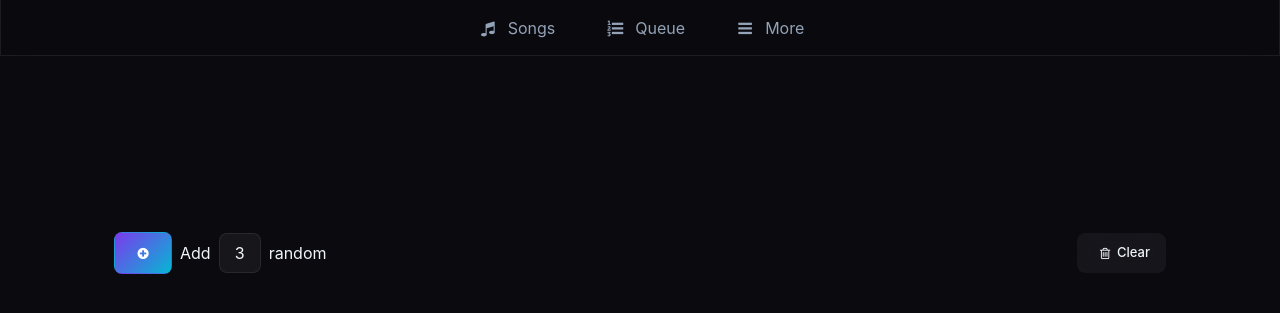
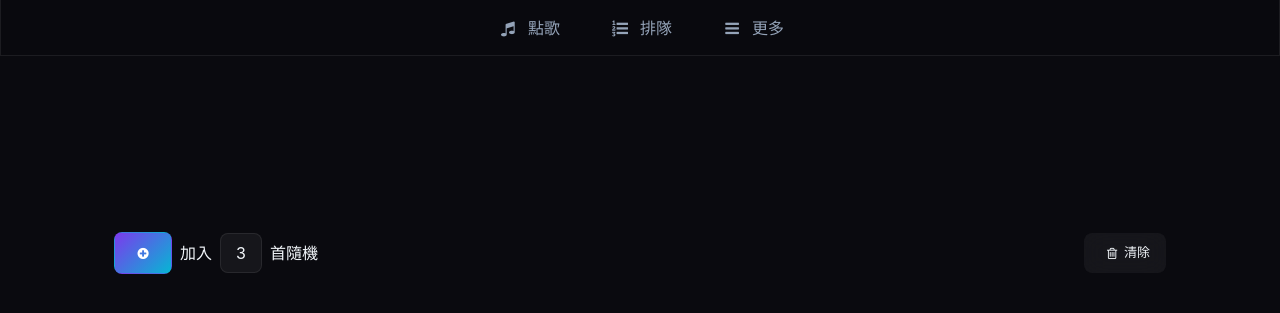
Before and after one commit to victor3359/AloeberryHome-KTV-System, a Python web app: template pikaraoke/templates/queueview.html in a window 1280 px wide. Shown: the top 313 px of the page. Run offline with Jinja, Linux system fonts and the light colour scheme; the template is opened without the code that fills it: most values are stand-ins (such as "Sample title", 1, 10 or a date in 2020); data that the repository does not hold is empty; some libraries are stand-ins or nearby versions.

Commit message:
style: full Chinese UI — all buttons, labels, notifications
Tab bar: 點歌 / 排隊 / 更多
Queue: 播放清單是空的、去點歌、插播、上移、下移、移除、重唱、暫停、切歌
       加入N首隨機、清除、等待下載、下載錯誤、音量、升降Key
Songs: 本地歌庫、加入排隊、搜尋YouTube中...、需下載
       全部/中文/日文/韓文/英文/最新/新歌/清除
Notifications: 已下載、正在處理音訊、切換為原唱/伴奏、調整音調

Co-Authored-By: Claude Opus 4.6 (1M context) <noreply@anthropic.com>

```diff
--- a/pikaraoke/karaoke.py
+++ b/pikaraoke/karaoke.py
@@ -296,9 +296,9 @@ class Karaoke:
         # Capture current position for seamless resume
         position = self.playback_controller.now_playing_position or 0
 
-        mode_labels = {"original": "Original", "instrumental": "Karaoke", "guide": "Guide Vocal"}
+        mode_labels = {"original": "原唱", "instrumental": "伴奏"}
         label = mode_labels.get(audio_mode, audio_mode)
-        self.log_and_send(_("Audio: %s") % label)
+        self.log_and_send(_("切換為：%s") % label)
         self.queue_manager.enqueue(
             filename, user, semitones, True, audio_mode=audio_mode, start_position=position
         )
@@ -470,7 +470,7 @@ class Karaoke:
             return
         position = self.playback_controller.now_playing_position or 0
         audio_mode = self.playback_controller.now_playing_audio_mode
-        self.log_and_send(_("Transposing by %s semitones: %s") % (semitones, now_playing))
+        self.log_and_send(_("調整音調 %s 個半音：%s") % (semitones, now_playing))
         self.queue_manager.enqueue(
             filename, user, semitones, True, audio_mode=audio_mode, start_position=position
         )
--- a/pikaraoke/lib/download_manager.py
+++ b/pikaraoke/lib/download_manager.py
@@ -298,7 +298,7 @@ class DownloadManager:
                 self.active_download["status"] = "complete"
 
             # MSG: Message shown after the download is completed
-            self._events.emit("notification", _("Downloaded: %s") % displayed_title, "success")
+            self._events.emit("notification", _("已下載：%s") % displayed_title, "success")
 
             # After download, find the file path by ID
             song_path = None
@@ -318,9 +318,7 @@ class DownloadManager:
 
             # Post-download: run vocal separation + transcription BEFORE queueing
             if song_is_valid and song_path and self._vocal_separator:
-                self._events.emit(
-                    "notification", _("Processing audio: %s") % displayed_title, "info"
-                )
+                self._events.emit("notification", _("正在處理音訊：%s") % displayed_title, "info")
                 try:
                     self._vocal_separator.process(song_path, title=displayed_title)
                 except Exception as e:
--- a/pikaraoke/templates/base.html
+++ b/pikaraoke/templates/base.html
@@ -144,15 +144,15 @@
   <nav class="tab-bar glass" role="navigation" aria-label="main navigation">
     <a id="tab-songpicker" class="tab-bar__item" href="{{ url_for('songpicker.songpicker') }}">
       <i class="icon icon-music"></i>
-      <span>{% trans %}Songs{% endtrans %}</span>
+      <span>點歌</span>
     </a>
     <a id="tab-queue" class="tab-bar__item" href="{{ url_for('queue.queue') }}">
       <i class="icon icon-list-numbered"></i>
-      <span>{% trans %}Queue{% endtrans %}</span>
+      <span>排隊</span>
     </a>
     <a id="tab-more" class="tab-bar__item" href="{{ url_for('info.info') }}">
       <i class="icon icon-menu"></i>
-      <span>{% trans %}More{% endtrans %}</span>
+      <span>更多</span>
     </a>
   </nav>
 
--- a/pikaraoke/templates/queueview.html
+++ b/pikaraoke/templates/queueview.html
@@ -193,8 +193,8 @@
     } else if (!np || !np.now_playing) {
       html += '<div class="queue-empty">';
       html += '<i class="icon icon-music" style="font-size:3rem; opacity:0.3"></i>';
-      html += '<p>{% trans %}The queue is empty{% endtrans %}</p>';
-      html += '<a href="{{ url_for("songpicker.songpicker") }}" class="pill active" style="margin-top:12px">{% trans %}Go pick songs{% endtrans %}</a>';
+      html += '<p>播放清單是空的</p>';
+      html += '<a href="{{ url_for("songpicker.songpicker") }}" class="pill active" style="margin-top:12px">去點歌</a>';
       html += '</div>';
     }
     return html;
@@ -243,9 +243,9 @@
     if (!np || !np.now_playing) return;
     $('#np-modal-song-title').text(np.now_playing);
     if (np.is_paused) {
-      $('#np-pause-btn').html('<span class="icon mr-2"><i class="icon-play"></i></span>{% trans %}Play{% endtrans %}');
+      $('#np-pause-btn').html('<span class="icon mr-2"><i class="icon-play"></i></span>播放');
     } else {
-      $('#np-pause-btn').html('<span class="icon mr-2"><i class="icon-pause"></i></span>{% trans %}Pause{% endtrans %}');
+      $('#np-pause-btn').html('<span class="icon mr-2"><i class="icon-pause"></i></span>暫停');
     }
     $('#now-playing-options-modal').addClass('is-active');
   };
@@ -271,13 +271,13 @@
         html += '<div class="download-meta"><span>Status: ' + d.status + '</span><span>Speed: ' + d.speed + ' | ETA: ' + d.eta + '</span></div></div>';
       }
       if (status.pending && status.pending.length > 0) {
-        html += '<div class="section-header"><span>{% trans %}Pending downloads{% endtrans %}</span></div>';
+        html += '<div class="section-header"><span>等待下載</span></div>';
         status.pending.forEach(function(d) {
           html += '<div class="download-card glass" style="padding:10px"><span class="has-text-grey">' + (d.display_title || d.video_url) + '</span></div>';
         });
       }
       if (status.errors && status.errors.length > 0) {
-        html += '<div class="section-header"><span class="has-text-danger">{% trans %}Download Errors{% endtrans %}</span></div>';
+        html += '<div class="section-header"><span class="has-text-danger">下載錯誤</span></div>';
         status.errors.forEach(function(d) {
           html += '<div class="download-card glass" style="border-left:3px solid var(--danger); padding:10px">';
           html += '<span>' + (d.title || d.url) + '</span><br><small class="has-text-danger">' + d.error + '</small>';
@@ -402,12 +402,12 @@
       <button id="cp-skip" class="control-panel__btn"><i class="icon-to-end"></i></button>
     </div>
     <div class="control-panel__slider-group">
-      <label><i class="icon-volume-up"></i> {% trans %}Volume{% endtrans %}</label>
+      <label><i class="icon-volume-up"></i> 音量</label>
       <input id="cp-volume" type="range" min="0" max="100" value="85" class="control-panel__slider">
     </div>
     {% if is_transpose_enabled %}
     <div class="control-panel__slider-group">
-      <label><i class="icon-music"></i> {% trans %}Key{% endtrans %} <span id="cp-transpose-label">0 semitones</span></label>
+      <label><i class="icon-music"></i> 升降Key <span id="cp-transpose-label">0</span></label>
       <input id="cp-transpose" type="range" min="-12" max="12" value="0" class="control-panel__slider">
     </div>
     {% endif %}
@@ -419,8 +419,8 @@
 {% if fair_queue_enabled or limit_user_songs_by > 0 %}
 <div class="fair-queue-banner glass" style="margin-top: 68px">
   <i class="icon icon-exchange"></i>
-  {% if fair_queue_enabled %}<b>{% trans %}Fair Queue{% endtrans %}</b>{% endif %}
-  {% if limit_user_songs_by > 0 %} &middot; {% trans %}Max{% endtrans %} <b>{{ limit_user_songs_by }}</b> {% trans %}per person{% endtrans %}{% endif %}
+  {% if fair_queue_enabled %}<b>公平排隊</b>{% endif %}
+  {% if limit_user_songs_by > 0 %} &middot; 最多 <b>{{ limit_user_songs_by }}</b> 首/人{% endif %}
   <span id="fair-queue-counts" style="margin-left: 8px"></span>
 </div>
 {% endif %}
@@ -434,12 +434,12 @@
 <div style="display:flex; justify-content:space-between; align-items:center; padding: 12px 0;">
   <div style="display:flex; align-items:center; gap:8px">
     <a class="add-random pill active" href="#"><i class="icon icon-plus-circled"></i></a>
-    {% trans %}Add{% endtrans %}
+    加入
     <input id="randomNumberInput" class="pref-input" pattern="\d*" maxlength="2" value="3" min="1" max="99" style="width:42px; text-align:center" />
-    {% trans %}random{% endtrans %}
+    首隨機
   </div>
   <a class="pill" style="border:1px solid var(--danger); color:var(--danger)" href="/queue/edit?action=clear">
-    <i class="icon icon-trash-empty"></i> {% trans %}Clear{% endtrans %}
+    <i class="icon icon-trash-empty"></i> 清除
   </a>
 </div>
 
@@ -450,11 +450,11 @@
     <header class="modal-card-head"><p class="modal-card-title" id="modal-song-title"></p>
       <button class="delete" onclick="closeSongOptions()"></button></header>
     <section class="modal-card-body" style="padding:0">
-      <a id="opt-top" class="panel-block py-3" href="#" onclick="executeQueueAction('top'); return false;"><span class="icon has-text-info mr-2"><i class="icon-angle-double-up"></i></span><b>{% trans %}Play Next{% endtrans %}</b></a>
-      <a id="opt-up" class="panel-block py-3" href="#" onclick="executeQueueAction('up'); return false;"><span class="icon mr-2"><i class="icon-angle-up"></i></span>{% trans %}Move Up{% endtrans %}</a>
-      <a id="opt-down" class="panel-block py-3" href="#" onclick="executeQueueAction('down'); return false;"><span class="icon mr-2"><i class="icon-angle-down"></i></span>{% trans %}Move Down{% endtrans %}</a>
-      <a id="opt-bottom" class="panel-block py-3" href="#" onclick="executeQueueAction('bottom'); return false;"><span class="icon has-text-info mr-2"><i class="icon-angle-double-down"></i></span>{% trans %}Move to Bottom{% endtrans %}</a>
-      <a id="opt-delete" class="panel-block py-3 has-text-danger" href="#" onclick="executeQueueAction('delete'); return false;"><span class="icon mr-2"><i class="icon-trash-empty"></i></span>{% trans %}Remove{% endtrans %}</a>
+      <a id="opt-top" class="panel-block py-3" href="#" onclick="executeQueueAction('top'); return false;"><span class="icon has-text-info mr-2"><i class="icon-angle-double-up"></i></span><b>插播</b></a>
+      <a id="opt-up" class="panel-block py-3" href="#" onclick="executeQueueAction('up'); return false;"><span class="icon mr-2"><i class="icon-angle-up"></i></span>上移</a>
+      <a id="opt-down" class="panel-block py-3" href="#" onclick="executeQueueAction('down'); return false;"><span class="icon mr-2"><i class="icon-angle-down"></i></span>下移</a>
+      <a id="opt-bottom" class="panel-block py-3" href="#" onclick="executeQueueAction('bottom'); return false;"><span class="icon has-text-info mr-2"><i class="icon-angle-double-down"></i></span>移到最後</a>
+      <a id="opt-delete" class="panel-block py-3 has-text-danger" href="#" onclick="executeQueueAction('delete'); return false;"><span class="icon mr-2"><i class="icon-trash-empty"></i></span>移除</a>
     </section>
   </div>
 </div>
@@ -466,9 +466,9 @@
     <header class="modal-card-head"><p class="modal-card-title" id="np-modal-song-title"></p>
       <button class="delete" onclick="closeNowPlayingOptions()"></button></header>
     <section class="modal-card-body" style="padding:0">
-      <a class="panel-block py-3" href="#" onclick="executePlaybackAction('restart'); return false;"><span class="icon mr-2"><i class="icon-to-start"></i></span>{% trans %}Restart{% endtrans %}</a>
-      <a id="np-pause-btn" class="panel-block py-3" href="#" onclick="executePlaybackAction('pause'); return false;"><span class="icon mr-2"><i class="icon-pause"></i></span>{% trans %}Pause{% endtrans %}</a>
-      <a class="panel-block py-3 has-text-danger" href="#" onclick="executePlaybackAction('skip'); return false;"><span class="icon mr-2"><i class="icon-to-end"></i></span>{% trans %}Skip{% endtrans %}</a>
+      <a class="panel-block py-3" href="#" onclick="executePlaybackAction('restart'); return false;"><span class="icon mr-2"><i class="icon-to-start"></i></span>重唱</a>
+      <a id="np-pause-btn" class="panel-block py-3" href="#" onclick="executePlaybackAction('pause'); return false;"><span class="icon mr-2"><i class="icon-pause"></i></span>暫停</a>
+      <a class="panel-block py-3 has-text-danger" href="#" onclick="executePlaybackAction('skip'); return false;"><span class="icon mr-2"><i class="icon-to-end"></i></span>切歌</a>
     </section>
   </div>
 </div>
@@ -476,7 +476,7 @@
 
 <!-- Downloads section -->
 <div id="downloads-section" style="display:none; padding-top:12px; border-top:1px solid rgba(255,255,255,0.08);">
-  <div class="section-header"><span>{% trans %}Downloads{% endtrans %}</span></div>
+  <div class="section-header"><span>下載中</span></div>
   <div id="downloads-container"></div>
 </div>
 
```
Also changed, not shown: pikaraoke/templates/songpicker.html (+14 -14 lines), tests/unit/test_download_manager.py (+1 -1 lines).
